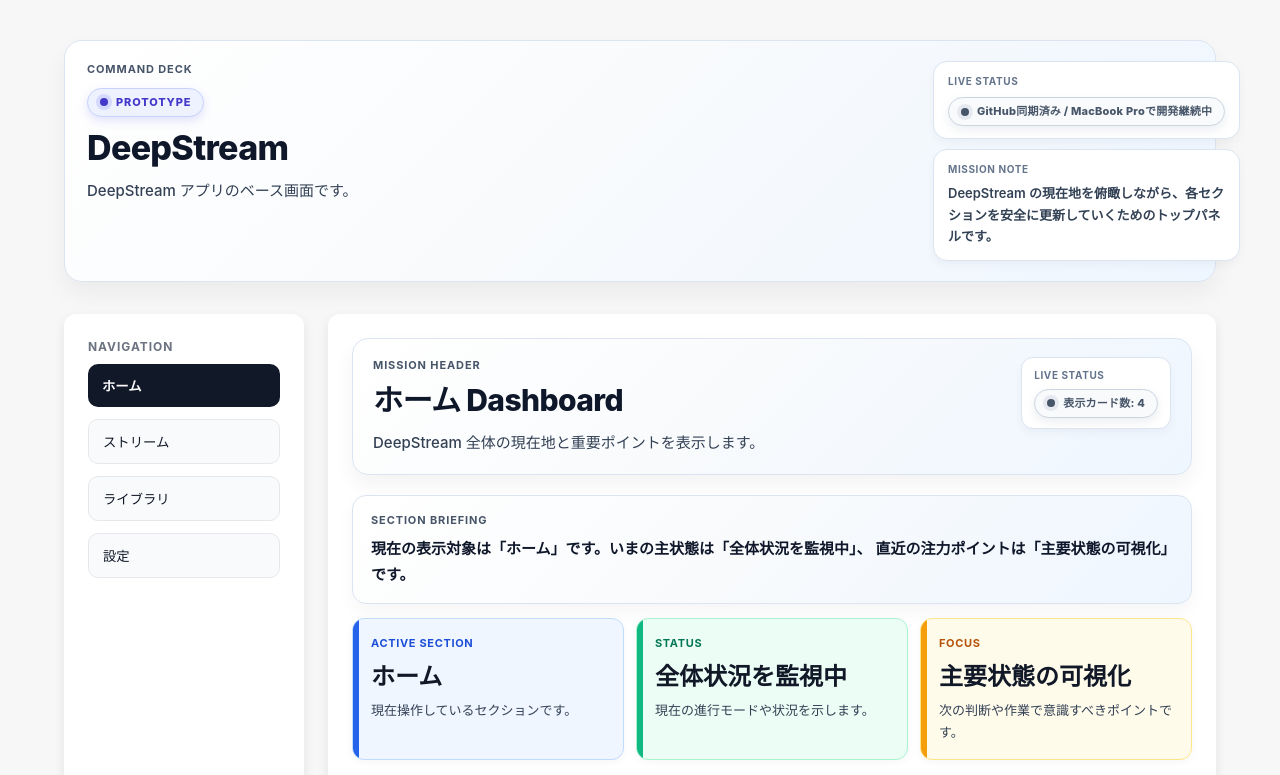
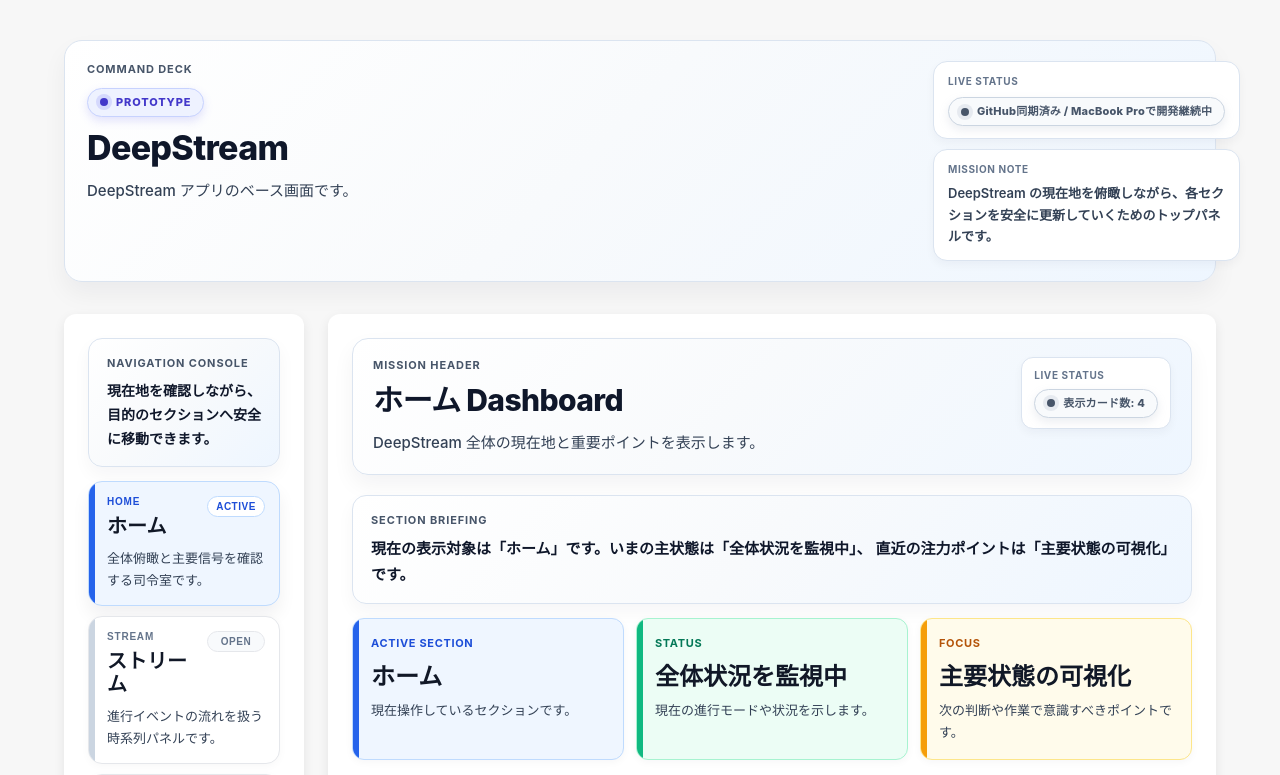
Before and after one commit to wwm001/deepstream, a React (Vite) app: page / in a window 1280 px wide. Shown: the top 775 px of the page. Built offline with nearby package versions, Linux system fonts and the light colour scheme.

Commit message:
Strengthen sidebar navigation presentation

```diff
--- a/src/components/Sidebar.tsx
+++ b/src/components/Sidebar.tsx
@@ -2,54 +2,220 @@ import {
   navigationItems,
   type NavigationSection,
 } from "../navigationItems";
-import SidebarNavItem from "./SidebarNavItem";
 
 type SidebarProps = {
   currentSection: NavigationSection;
   onSelectSection: (section: NavigationSection) => void;
 };
 
-function Sidebar({ currentSection, onSelectSection }: SidebarProps) {
+const sectionMeta: Record<
+  NavigationSection,
+  {
+    shortLabel: string;
+    note: string;
+    color: string;
+    background: string;
+    border: string;
+    accent: string;
+  }
+> = {
+  ホーム: {
+    shortLabel: "HOME",
+    note: "全体俯瞰と主要信号を確認する司令室です。",
+    color: "#1d4ed8",
+    background: "#eff6ff",
+    border: "#bfdbfe",
+    accent: "#2563eb",
+  },
+  ストリーム: {
+    shortLabel: "STREAM",
+    note: "進行イベントの流れを扱う時系列パネルです。",
+    color: "#047857",
+    background: "#ecfdf5",
+    border: "#a7f3d0",
+    accent: "#10b981",
+  },
+  ライブラリ: {
+    shortLabel: "LIBRARY",
+    note: "再利用資産の棚卸しと検索を行う区画です。",
+    color: "#b45309",
+    background: "#fffbeb",
+    border: "#fde68a",
+    accent: "#f59e0b",
+  },
+  設定: {
+    shortLabel: "SETTINGS",
+    note: "状態監視と切り替えを行う監視区画です。",
+    color: "#6d28d9",
+    background: "#f5f3ff",
+    border: "#ddd6fe",
+    accent: "#8b5cf6",
+  },
+};
+
+function Sidebar({
+  currentSection,
+  onSelectSection,
+}: SidebarProps) {
   return (
     <aside
       style={{
-        position: "sticky",
-        top: "24px",
+        display: "grid",
+        gap: "14px",
+      }}
+    >
+      <section
+        style={{
+          padding: "16px 18px",
+          borderRadius: "14px",
+          border: "1px solid #dbe4f0",
+          background:
+            "linear-gradient(135deg, #ffffff 0%, #f8fafc 48%, #eef6ff 100%)",
+          boxShadow: "0 8px 18px rgba(15, 23, 42, 0.04)",
         }}
       >
         <p
           style={{
             margin: "0 0 8px 0",
-          fontSize: "12px",
+            fontSize: "11px",
             fontWeight: 700,
             letterSpacing: "0.08em",
-          color: "#6b7280",
             textTransform: "uppercase",
+            color: "#475569",
           }}
         >
-        Navigation
+          Navigation Console
         </p>
 
-      <nav>
-        <ul
+        <p
           style={{
-            listStyle: "none",
-            padding: 0,
             margin: 0,
-            display: "grid",
-            gap: "12px",
+            fontSize: "14px",
+            lineHeight: 1.7,
+            color: "#0f172a",
+            fontWeight: 600,
           }}
         >
-          {navigationItems.map((label) => (
-            <SidebarNavItem
-              key={label}
-              label={label}
-              active={label === currentSection}
-              onClick={() => onSelectSection(label)}
+          現在地を確認しながら、目的のセクションへ安全に移動できます。
+        </p>
+      </section>
+
+      <div
+        style={{
+          display: "grid",
+          gap: "10px",
+        }}
+      >
+        {navigationItems.map((item) => {
+          const meta = sectionMeta[item];
+          const isActive = currentSection === item;
+
+          return (
+            <button
+              key={item}
+              type="button"
+              onClick={() => onSelectSection(item)}
+              aria-current={isActive ? "page" : undefined}
+              style={{
+                position: "relative",
+                overflow: "hidden",
+                textAlign: "left",
+                display: "grid",
+                gap: "10px",
+                width: "100%",
+                padding: "14px 14px 14px 18px",
+                borderRadius: "14px",
+                border: `1px solid ${isActive ? meta.border : "#e5e7eb"}`,
+                background: isActive ? meta.background : "#ffffff",
+                boxShadow: isActive
+                  ? "0 10px 18px rgba(15, 23, 42, 0.06)"
+                  : "0 2px 8px rgba(15, 23, 42, 0.03)",
+                cursor: "pointer",
+                transition:
+                  "transform 140ms ease, box-shadow 140ms ease, border-color 140ms ease, background 140ms ease",
+              }}
+            >
+              <span
+                aria-hidden="true"
+                style={{
+                  position: "absolute",
+                  inset: "0 auto 0 0",
+                  width: "6px",
+                  background: isActive ? meta.accent : "#cbd5e1",
+                }}
               />
-          ))}
-        </ul>
-      </nav>
+
+              <div
+                style={{
+                  display: "flex",
+                  justifyContent: "space-between",
+                  alignItems: "flex-start",
+                  gap: "10px",
+                }}
+              >
+                <div>
+                  <p
+                    style={{
+                      margin: 0,
+                      fontSize: "10px",
+                      fontWeight: 700,
+                      letterSpacing: "0.08em",
+                      textTransform: "uppercase",
+                      color: isActive ? meta.color : "#64748b",
+                    }}
+                  >
+                    {meta.shortLabel}
+                  </p>
+
+                  <p
+                    style={{
+                      margin: "8px 0 0 0",
+                      fontSize: "20px",
+                      lineHeight: 1.15,
+                      fontWeight: 800,
+                      color: "#111827",
+                    }}
+                  >
+                    {item}
+                  </p>
+                </div>
+
+                <span
+                  style={{
+                    display: "inline-flex",
+                    alignItems: "center",
+                    justifyContent: "center",
+                    minWidth: "58px",
+                    padding: "4px 8px",
+                    borderRadius: "999px",
+                    background: isActive ? "#ffffff" : "#f8fafc",
+                    border: `1px solid ${isActive ? meta.border : "#e5e7eb"}`,
+                    fontSize: "10px",
+                    fontWeight: 700,
+                    letterSpacing: "0.05em",
+                    textTransform: "uppercase",
+                    color: isActive ? meta.color : "#64748b",
+                  }}
+                >
+                  {isActive ? "active" : "open"}
+                </span>
+              </div>
+
+              <p
+                style={{
+                  margin: 0,
+                  fontSize: "13px",
+                  lineHeight: 1.65,
+                  color: "#334155",
+                  fontWeight: 500,
+                }}
+              >
+                {meta.note}
+              </p>
+            </button>
+          );
+        })}
+      </div>
     </aside>
   );
 }
```
Lines whose indentation alone changed are shown as unchanged.
